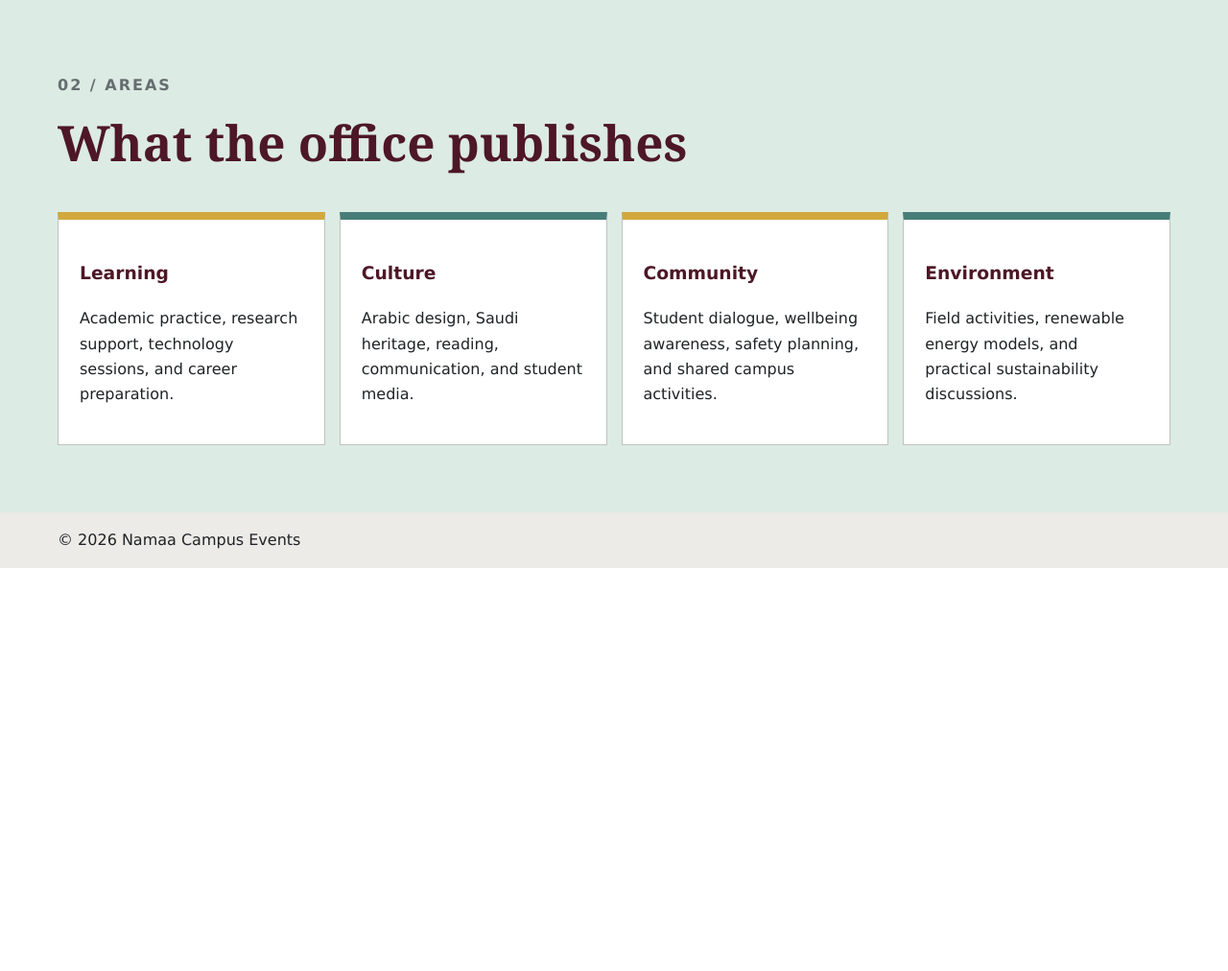
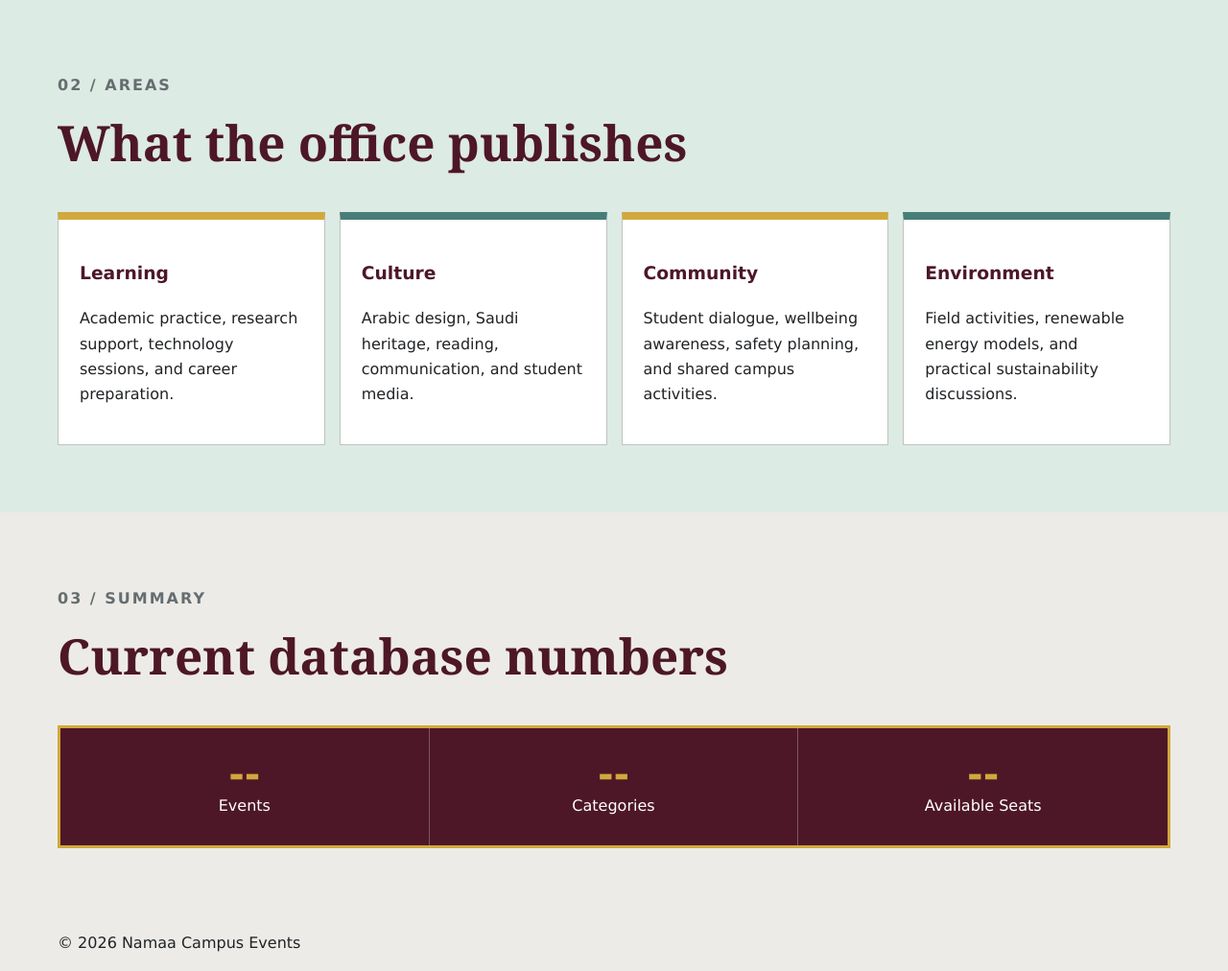
Before and after one commit to FaisalAlosaimi0/namaa-campus-events, a PHP site: page / in a window 1280 px wide. Shown: the part 1854-2866 px from the top of the page at 96% size. Before the commit the page ends 2446 px from the top, so only its background shows below. Run offline with PHP 8.4, Linux system fonts and the light colour scheme.

Commit message:
finshed home page with mockup events as placeholder just to visualize

```diff
--- a/css/style.css
+++ b/css/style.css
@@ -409,3 +409,46 @@ textarea:focus {
 .activity-card h3 {
     color: var(--burgundy-dark);
 }
+
+.stats-panel {
+    display: grid;
+    grid-template-columns: repeat(3, 1fr);
+    background: var(--burgundy-dark);
+    color: var(--white);
+    border: 3px solid var(--mustard);
+}
+
+.stat {
+    padding: 28px;
+    text-align: center;
+    border-right: 1px solid rgba(255, 255, 255, 0.28);
+}
+
+.stat:last-child {
+    border-right: 0;
+}
+
+.stat strong {
+    display: block;
+    color: var(--mustard);
+    font-size: 2.5rem;
+    line-height: 1;
+}
+
+.page-banner {
+    padding: 52px 0;
+    background: var(--burgundy);
+    color: var(--white);
+    border-bottom: 8px solid var(--mustard);
+}
+
+.page-banner h1 {
+    margin: 6px 0 8px;
+    font-family: Georgia, "Times New Roman", serif;
+    font-size: clamp(2.5rem, 5vw, 4.4rem);
+}
+
+.page-banner p {
+    max-width: 760px;
+    color: #f1dfe5;
+}
--- a/index.html
+++ b/index.html
@@ -238,6 +238,34 @@
     </div>
 </section>
 
+<section class="section">
+    <div class="shell">
+        <div class="section-heading">
+            <div>
+                <p class="section-code">03 / SUMMARY</p>
+                <h2>Current database numbers</h2>
+            </div>
+        </div>
+
+        <div class="stats-panel">
+            <div class="stat">
+                <strong>--</strong>
+                <span>Events</span>
+            </div>
+
+            <div class="stat">
+                <strong>--</strong>
+                <span>Categories</span>
+            </div>
+
+            <div class="stat">
+                <strong>--</strong>
+                <span>Available Seats</span>
+            </div>
+        </div>
+    </div>
+</section>
+
 </main>
 
 <footer>
```
